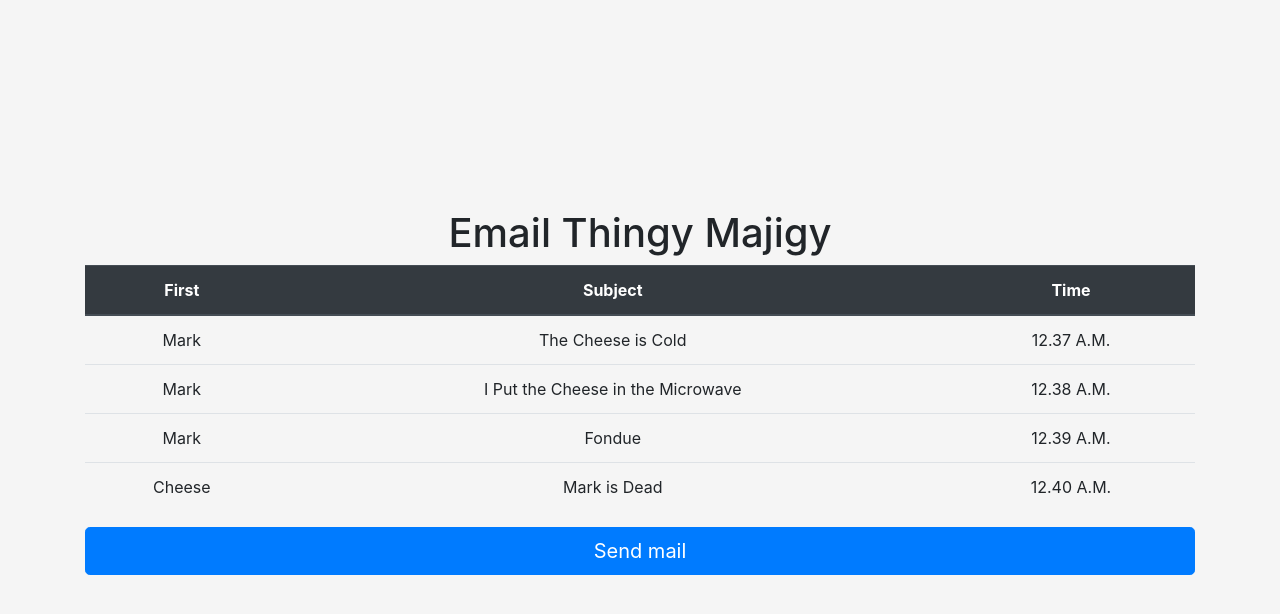
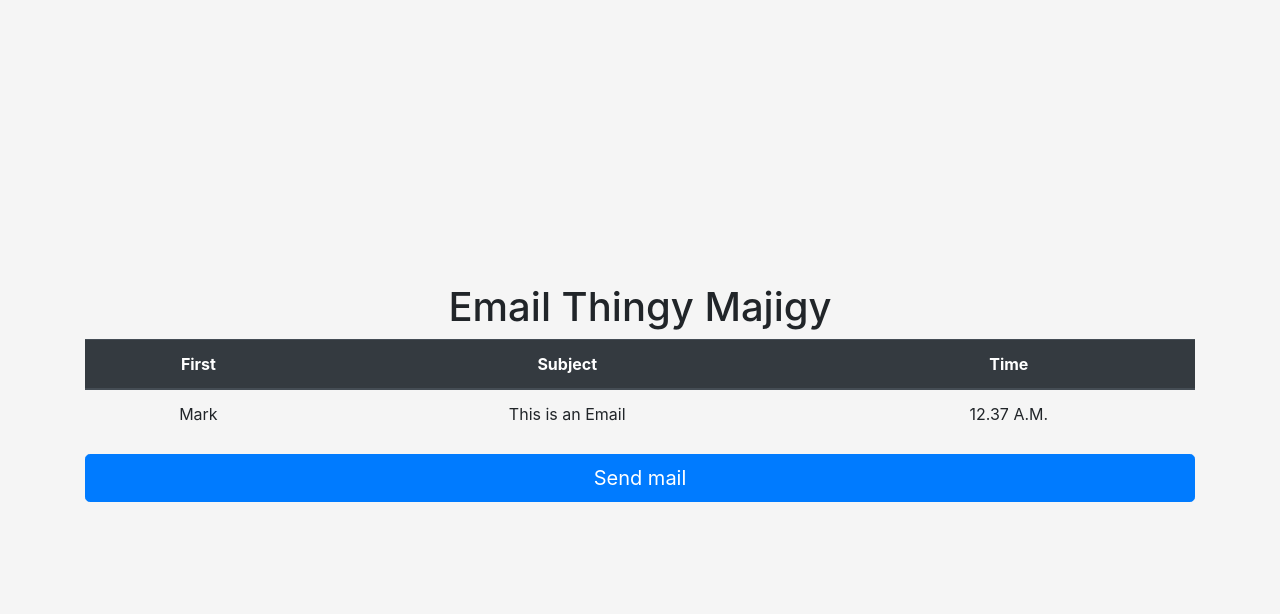
Before and after one commit to Intro-to-SE-Lab-Fall-20/Group-2, a Flask app: page /inbox in a window 1280 px wide. Shown: the top 614 px of the page. Run offline with Flask 2, Linux system fonts and the light colour scheme; some libraries are stand-ins or nearby versions.

Commit message:
Update inbox.html
Revised to show a more general template for demonstration purposes. Removed three rows from the inbox list.

```diff
--- a/WebApp/templates/inbox.html
+++ b/WebApp/templates/inbox.html
@@ -27,23 +27,8 @@
   <tbody>
     <tr>
       <td>Mark</td>
-      <td>The Cheese is Cold</td>
+      <td>This is an Email</td>
       <td>12.37 A.M.</td>
-    </tr>
-    <tr>
-      <td>Mark</td>
-      <td>I Put the Cheese in the Microwave</td>
-      <td>12.38 A.M.</td>
-    </tr>
-    <tr>
-      <td>Mark</td>
-      <td>Fondue</td>
-      <td>12.39 A.M.</td>
-    </tr>
-    <tr>
-      <td>Cheese</td>
-      <td>Mark is Dead</td>
-      <td>12.40 A.M.</td>
     </tr>
   </tbody>
 </table>
```
